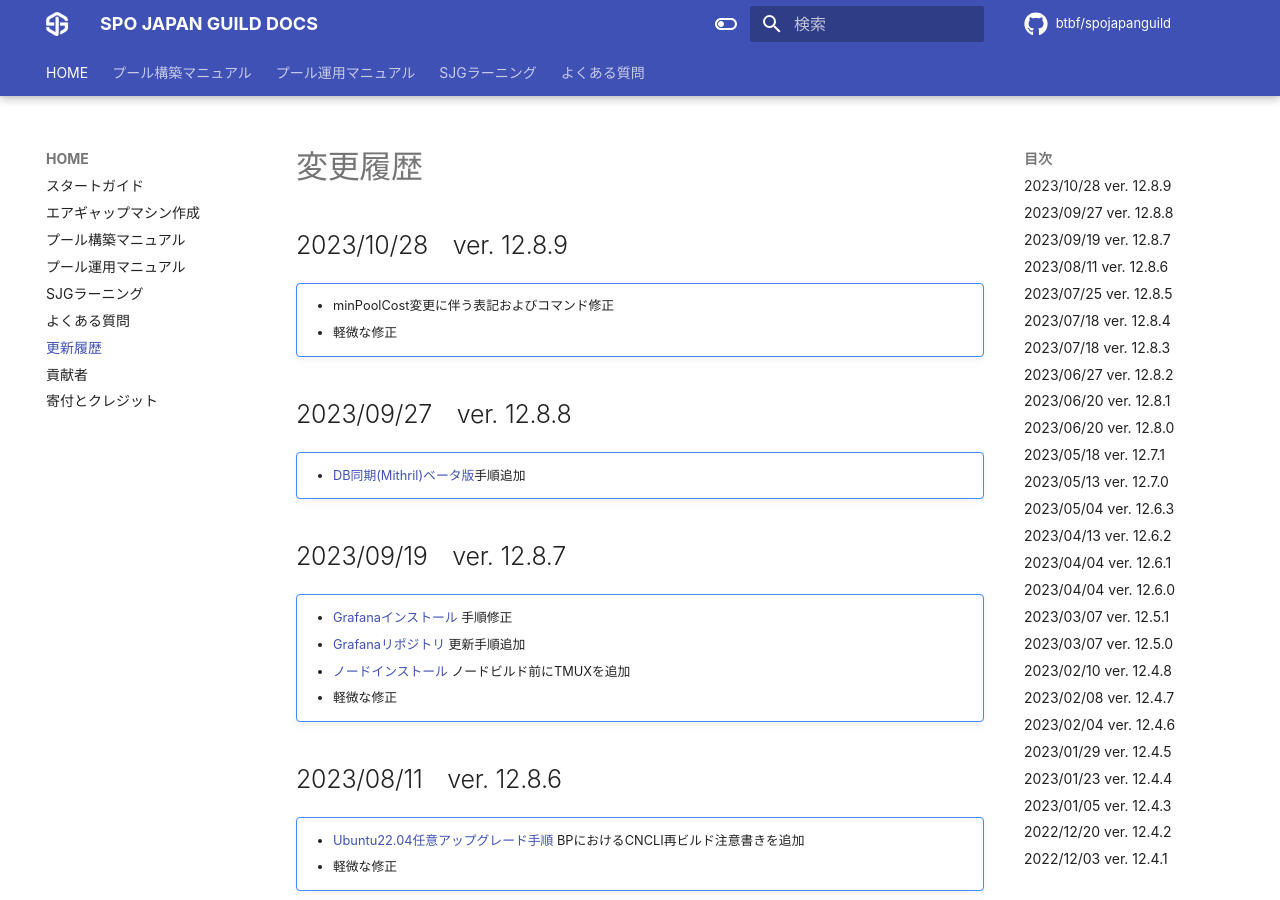
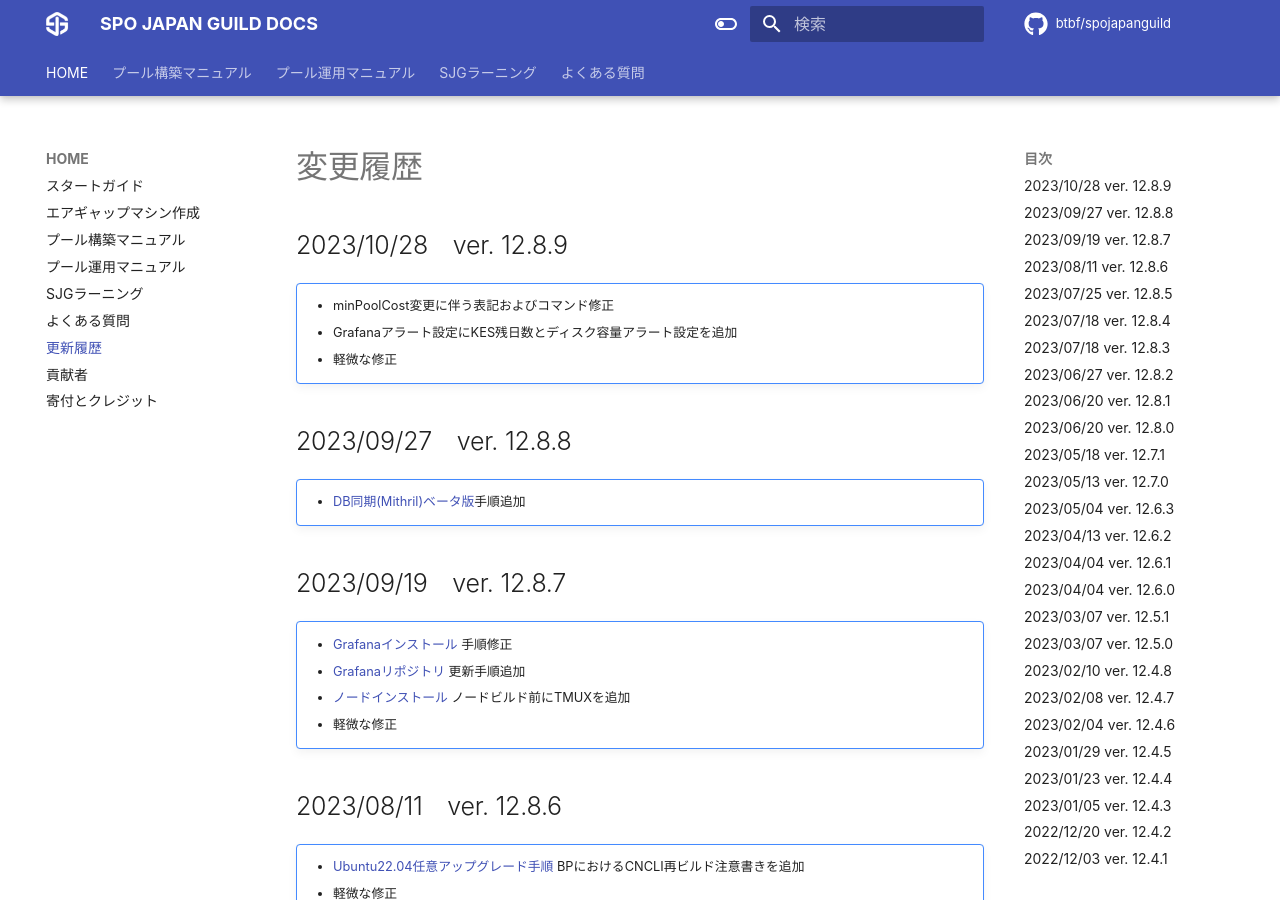
Before and after one commit to btbf/spojapanguild, an MkDocs documentation site: the page built from docs/changelogs.md, in a window 1280 px wide and 900 px high. Built offline with MkDocs 1.6.1 and Material for MkDocs 9.7.7, drawn with Linux system fonts in a browser that asks for light colours; comment, search, counter and statistics services are not loaded.

Commit message:
added changelog

```diff
--- a/docs/changelogs.md
+++ b/docs/changelogs.md
@@ -3,6 +3,7 @@
 ## 2023/10/28　ver. 12.8.9
 !!! note ""
     * minPoolCost変更に伴う表記およびコマンド修正
+    * Grafanaアラート設定にKES残日数とディスク容量アラート設定を追加
     * 軽微な修正
 
 ## 2023/09/27　ver. 12.8.8
```
